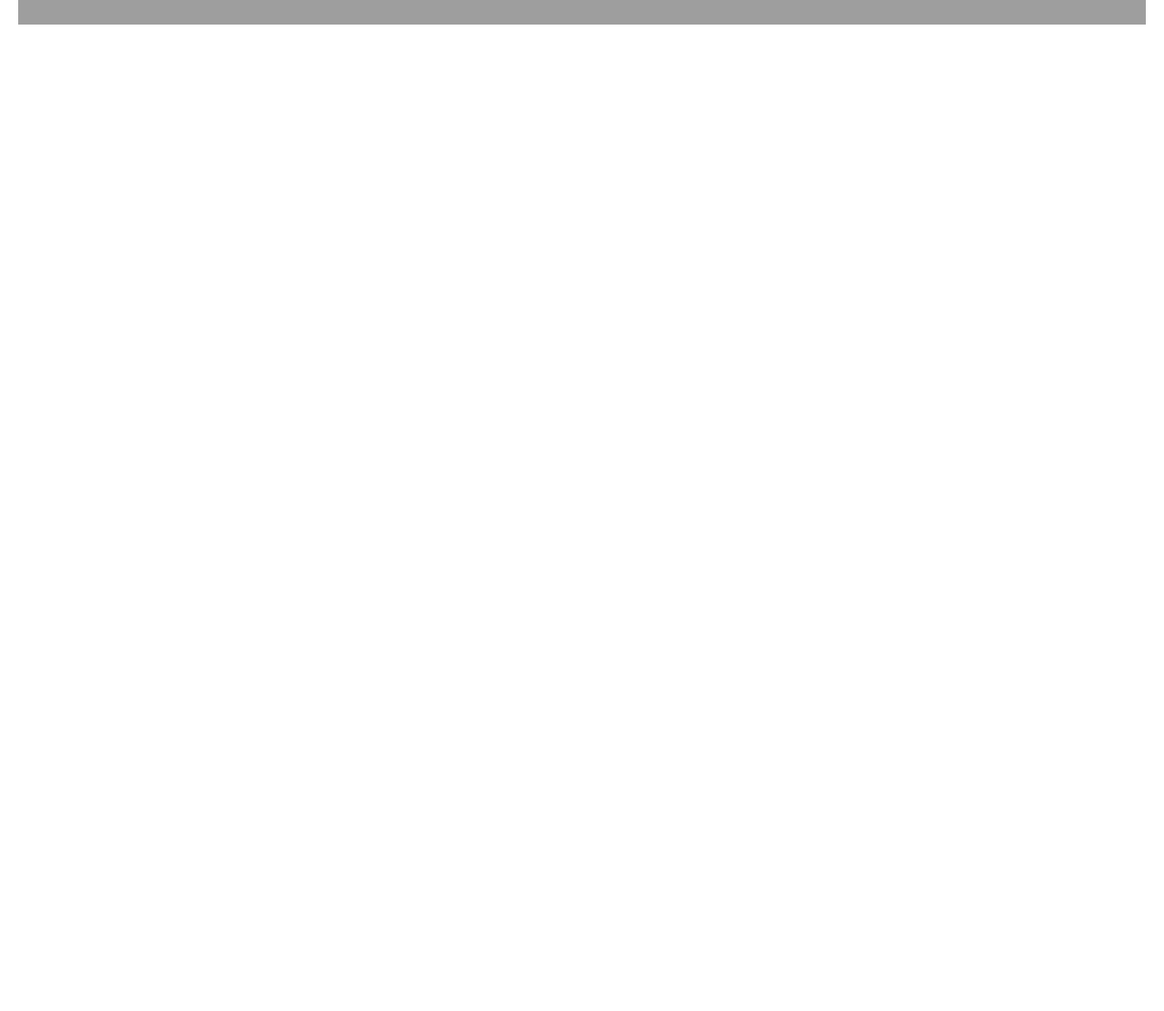
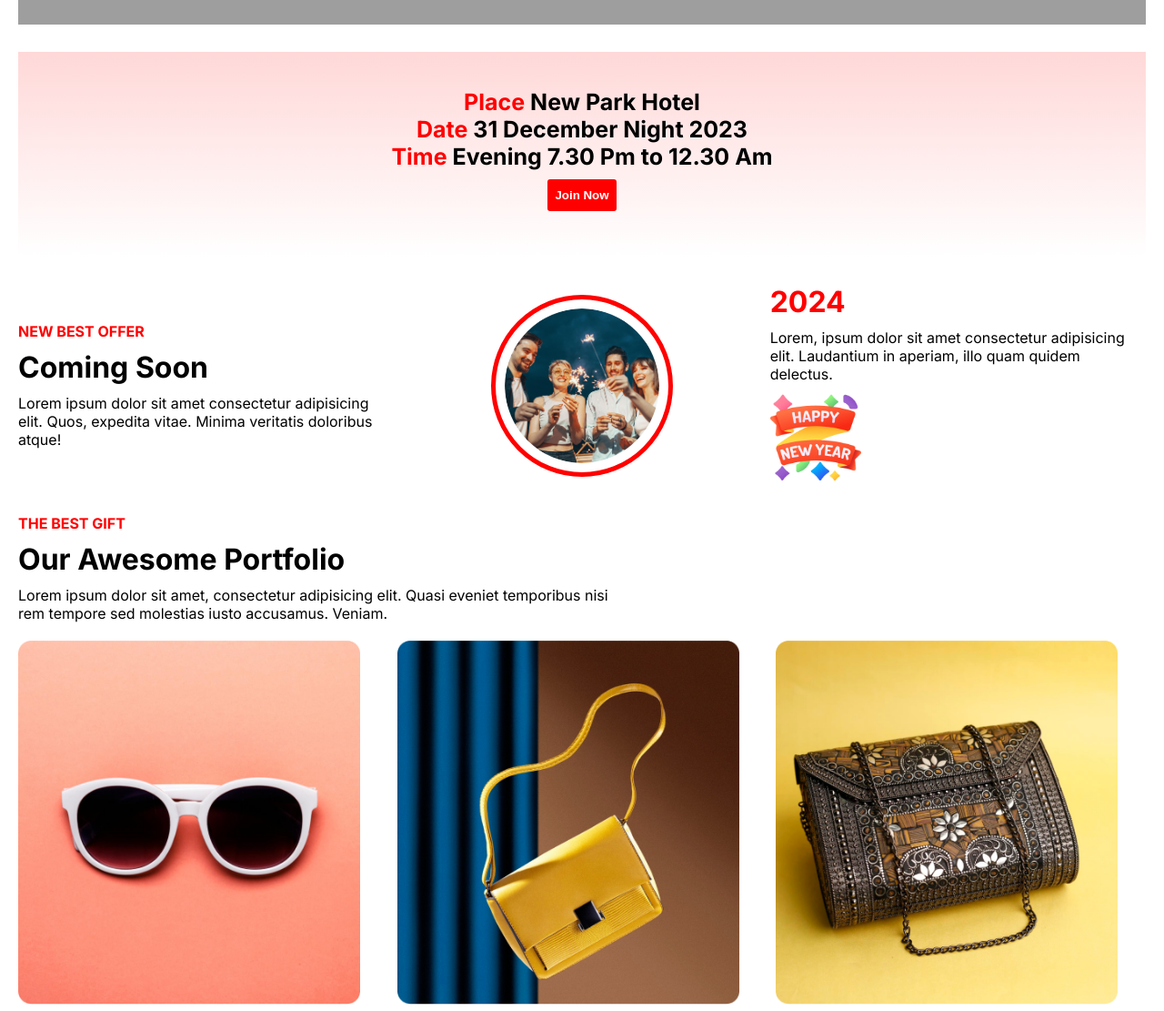
Before and after one commit to Akther2034165/new-year-new-mission, a plain HTML site: page index.html in a window 1280 px wide. Shown: the part 1629-2740 px from the top of the page at 91% size. Before the commit the page ends 1686 px from the top, so only its background shows below. Drawn offline with Linux system fonts and the light colour scheme; grey boxes are pictures that could not be loaded.

Commit message:
card section complete

```diff
--- a/index.html
+++ b/index.html
@@ -45,6 +45,68 @@
             </div>
         </div>
     </div>
+
+    <div class="container">
+        <div class="event-container">
+            <h1><span class="primary-color">Place</span> New Park Hotel</h1>
+            <h1><span class="primary-color">Date</span> 31 December Night 2023</h1>
+            <h1><span class="primary-color">Time</span> Evening 7.30 Pm to 12.30 Am</h1>
+            <button class="event-button">Join Now</button>
+        </div>
+    </div>
+
+    <div class="container">
+        <div class="best-offer-container">
+            <div>
+                <h4 class="primary-color">NEW BEST OFFER</h4>
+                <h1 class="best-offer-subtitle">Coming Soon</h1>
+                <p>Lorem ipsum dolor sit amet consectetur adipisicing elit. Quos, expedita vitae. Minima veritatis
+                    doloribus atque!</p>
+            </div>
+            <div class="best-offer-image-container">
+                <img src="./resources/Ellipse 1.png" alt="">
+            </div>
+            <div>
+                <h1 class="primary-color">2024</h1>
+                <p class="best-offer-description">
+                    Lorem, ipsum dolor sit amet consectetur adipisicing elit. Laudantium in aperiam, illo quam quidem
+                    delectus.
+                </p>
+                <img class="best-offer-image" src="./resources/Group 96.png" alt="">
+            </div>
+        </div>
+    </div>
+    <div class="container">
+        <div>
+            <div class="portfolio-text-container">
+                <h4 class="primary-color">THE BEST GIFT</h4>
+                <h1 class="best-offer-subtitle">Our Awesome Portfolio</h1>
+                <p>Lorem ipsum dolor sit amet, consectetur adipisicing elit. Quasi eveniet temporibus nisi <br>
+                    rem
+                    tempore sed molestias iusto accusamus. Veniam.</p>
+            </div>
+            <div class="porfolio-card-container">
+                <div>
+                    <img src="./resources/Rectangle 7.png" alt="">
+                </div>
+                <div>
+                    <img src="./resources/Rectangle 3.png" alt="">
+                </div>
+                <div>
+                    <img src="./resources/Rectangle 4.png" alt="">
+                </div>
+                <div>
+                    <img src="./resources/Rectangle 5.png" alt="">
+                </div>
+                <div>
+                    <img src="./resources/Rectangle 6.png" alt="">
+                </div>
+                <div>
+                    <img src="./resources/Rectangle 8.png" alt="">
+                </div>
+            </div>
+        </div>
+    </div>
 </body>
 
 </html>
--- a/styles/style.css
+++ b/styles/style.css
@@ -103,3 +103,74 @@
   width: 50%;
   height: 400px;
 }
+
+.event-container {
+  display: flex;
+  flex-direction: column;
+  justify-content: center;
+  align-items: center;
+  margin: 30px 0;
+  font-family: "Inter", sans-serif;
+  background-image: linear-gradient(rgb(255, 216, 216), #ffffff);
+  padding: 40px;
+}
+.event-container h1 {
+  font-size: 25px;
+}
+.event-button {
+  padding: 10px 8px;
+  border: 0;
+  outline: 0;
+  background-color: #ff0000;
+  color: #fff;
+  font-weight: bold;
+  border-radius: 3px;
+  margin: 10px 0;
+}
+
+.best-offer-container {
+  display: flex;
+  justify-content: space-between;
+  align-items: center;
+  font-family: "Inter", sans-serif;
+  margin: 30px 0;
+}
+.best-offer-container > div {
+  flex: 1;
+}
+.best-offer-subtitle {
+  margin: 10px 0;
+}
+.best-offer-description {
+  margin: 10px 0;
+}
+.best-offer-image-container {
+  display: flex;
+  justify-content: center;
+  align-items: center;
+}
+.best-offer-image-container img {
+  width: 200px;
+  height: 200px;
+  border: 5px solid #ff0000;
+  border-radius: 50%;
+  padding: 10px;
+}
+
+.best-offer-image {
+  height: 100px;
+}
+
+.portfolio-text-container {
+  font-family: "Inter", serif;
+}
+
+.porfolio-card-container {
+  display: grid;
+  grid-template-columns: repeat(3, 1fr);
+  grid-gap: 10px;
+  margin: 20px 0;
+}
+.porfolio-card-container div > img {
+  height: 400px;
+}
```
